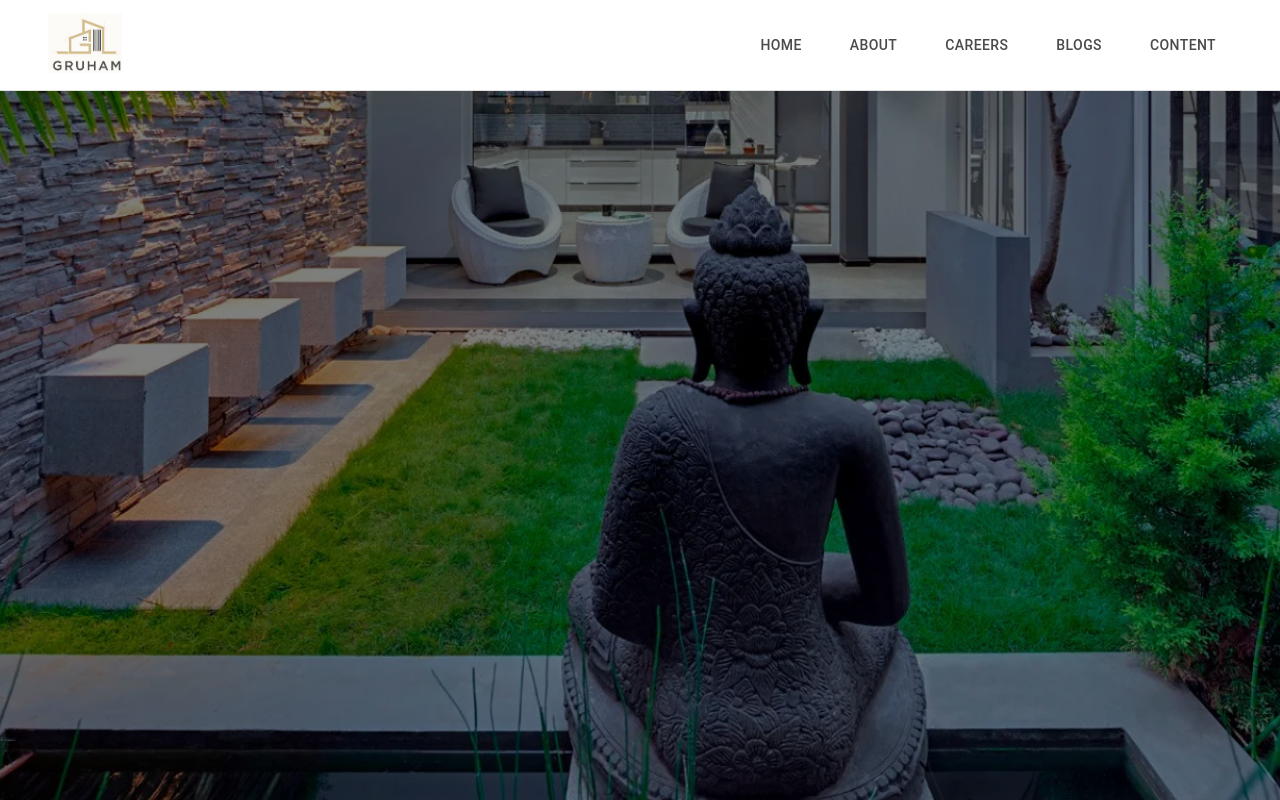
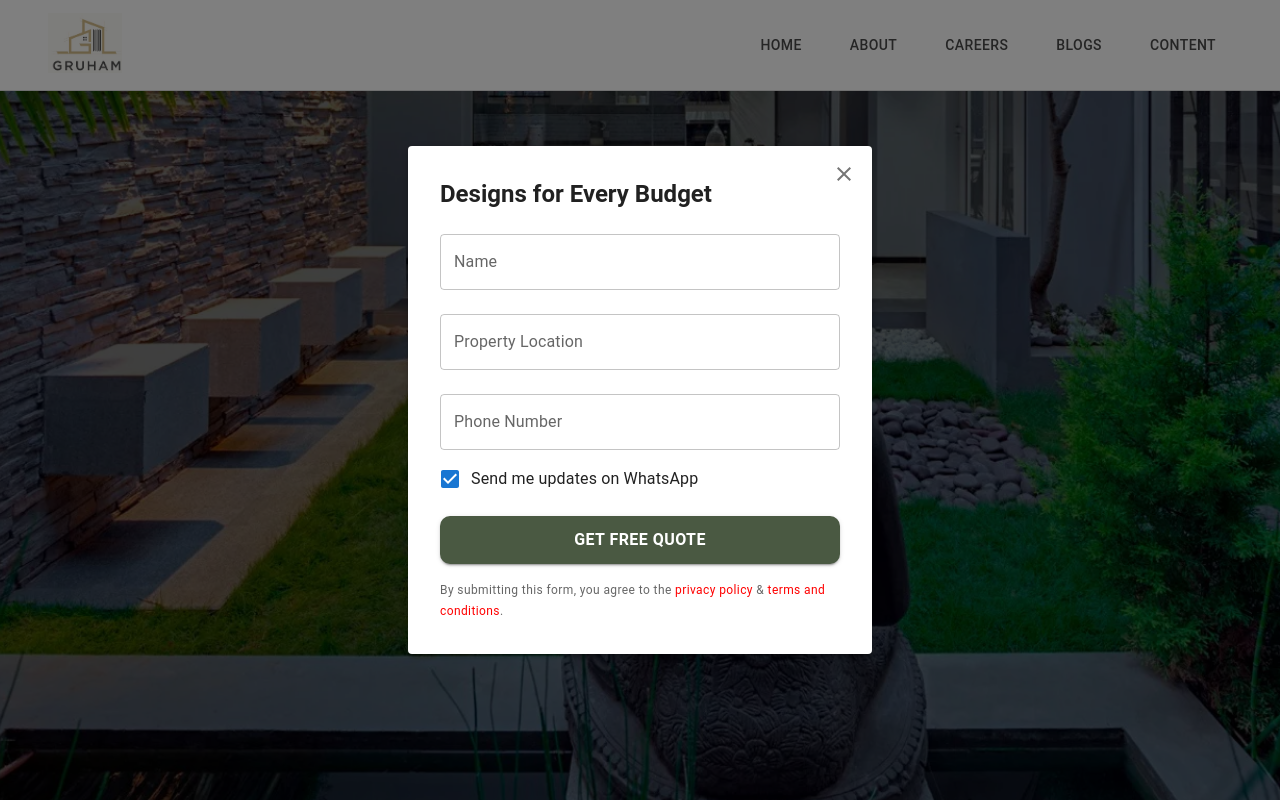
Before and after one commit to Rudreshcg/gruham-construction, a React (Vite) app: page / in a window 1280 px wide. Shown: the top 800 px of the page. Built offline with nearby package versions, Linux system fonts and the light colour scheme.

Commit message:
Added auto pop up

```diff
--- /dev/null
+++ b/src/components/Home/ContactModal.jsx
@@ -0,0 +1,174 @@
+import React, { useState, useEffect } from "react";
+import {
+    Button,
+    Box,
+    Paper,
+    IconButton,
+    Checkbox,
+    TextField,
+    FormControlLabel,
+    Typography,
+} from "@mui/material";
+import CloseIcon from "@mui/icons-material/Close";
+
+import { motion } from "framer-motion";
+import { SlideLeft, SlideUp } from "../../animation/animate";
+import { styled } from "@mui/system";
+
+const StyledPaper = styled(Paper)(({ theme }) => ({
+    padding: theme.spacing(4),
+    maxWidth: 400,
+    margin: "auto",
+    borderRadius: theme.shape.borderRadius,
+    backgroundColor: "white", // Form background is white
+    position: "relative",
+    [theme.breakpoints.down("sm")]: {
+        padding: theme.spacing(2), // Smaller padding for mobile view
+    },
+}));
+
+const ContactModal = ({ open, setOpen }) => {
+    const handleClose = () => {
+        setOpen(false);
+    };
+
+    if (!open) {
+        return null;
+    }
+    return (
+        <Box
+            component={motion.div}
+            variants={SlideUp(0.8)}
+            initial="initial"
+            animate="animate"
+            sx={{
+                position: "fixed",
+                top: 0,
+                left: 0,
+                width: "100%",
+                height: "100%",
+                bgcolor: "rgba(0, 0, 0, 0.5)", // Dim background
+                zIndex: 1100,
+                display: "flex",
+                justifyContent: "center",
+                alignItems: "center",
+                px: { xs: 2, sm: 0 }, // Padding for smaller screens
+            }}
+        >
+            <StyledPaper elevation={3}>
+                <IconButton
+                    onClick={handleClose}
+                    sx={{
+                        position: "absolute",
+                        top: 8,
+                        right: 8,
+                    }}
+                >
+                    <CloseIcon />
+                </IconButton>
+                <Typography
+                    variant="h5"
+                    fontWeight="bold"
+                    gutterBottom
+                    sx={{ fontSize: { xs: "1.25rem", sm: "1.5rem" } }} // Responsive font size
+                >
+                    Designs for Every Budget
+                </Typography>
+                <motion.div variants={SlideUp(0.8)}>
+                    <TextField
+                        fullWidth
+                        label="Name"
+                        variant="outlined"
+                        margin="normal"
+                        sx={{
+                            bgcolor: "rgba(255, 255, 255, 0.8)",
+                            fontSize: { xs: "0.875rem", sm: "1rem" },
+                        }}
+                    />
+                </motion.div>
+                <motion.div variants={SlideUp(1)}>
+                    <TextField
+                        fullWidth
+                        label="Property Location"
+                        variant="outlined"
+                        margin="normal"
+                        sx={{
+                            bgcolor: "rgba(255, 255, 255, 0.8)",
+                            fontSize: { xs: "0.875rem", sm: "1rem" },
+                        }}
+                    />
+                </motion.div>
+                <motion.div variants={SlideUp(1.2)}>
+                    <TextField
+                        fullWidth
+                        label="Phone Number"
+                        variant="outlined"
+                        margin="normal"
+                        sx={{
+                            bgcolor: "rgba(255, 255, 255, 0.8)",
+                            fontSize: { xs: "0.875rem", sm: "1rem" },
+                        }}
+                    />
+                </motion.div>
+                <motion.div variants={SlideUp(1.4)}>
+                    <FormControlLabel
+                        control={<Checkbox defaultChecked />}
+                        label="Send me updates on WhatsApp"
+                        sx={{ fontSize: { xs: "0.75rem", sm: "1rem" } }}
+                    />
+                </motion.div>
+                <motion.div variants={SlideUp(1.6)}>
+                    <Button
+                        variant="contained"
+                        fullWidth
+                        sx={{
+                            bgcolor: "#4a5942",
+                            my: 2,
+                            fontWeight: "bold",
+                            p: "10px 16px",
+                            borderRadius: "10px",
+                            fontSize: { xs: "0.875rem", sm: "1rem" },
+                        }}
+                    >
+                        GET FREE QUOTE
+                    </Button>
+                </motion.div>
+                <motion.div variants={SlideUp(1.8)}>
+                    <Typography
+                        variant="caption"
+                        color="textSecondary"
+                        sx={{
+                            mt: 2,
+                            fontSize: { xs: "0.625rem", sm: "0.75rem" }, // Adjust font size for mobile
+                        }}
+                    >
+                        By submitting this form, you agree to the{" "}
+                        <a
+                            href="/privacy-policy"
+                            style={{
+                                textDecoration: "none",
+                                color: "red",
+                            }}
+                        >
+                            privacy policy
+                        </a>{" "}
+                        &{" "}
+                        <a
+                            href="/terms"
+                            style={{
+                                textDecoration: "none",
+                                color: "red",
+                            }}
+                        >
+                            terms and conditions
+                        </a>
+                        .
+                    </Typography>
+                </motion.div>
+            </StyledPaper>
+        </Box>
+    )
+}
+
+
+export default ContactModal
--- a/src/components/WhyGruham/WhyGruham.jsx
+++ b/src/components/WhyGruham/WhyGruham.jsx
@@ -1,8 +1,10 @@
-import { Box, Grid2, styled, Typography } from "@mui/material";
+import React, { useState, useEffect, useRef } from "react";
+import { Box, Grid, styled, Typography } from "@mui/material";
 import "../WhyGruham/WhyGruham.css";
 import openBook from "../../assets/images/SVGIcons/OpenBookIcon.svg";
 import StarHeadHuman from "../../assets/images/SVGIcons/StarHeadHuman.svg";
 import NestedHumans from "../../assets/images/SVGIcons/NestedHumans.svg";
+import ContactModal from "../Home/ContactModal";
 
 export const FlexBox = styled("div")(({ theme }) => ({
   display: "flex",
@@ -26,27 +28,54 @@ const contentWhyArr = [
   {
     icon: NestedHumans,
     header: "Experienced Project Managers",
-    description: "25+ high end homes executed to perfection",
+    description: "25+ high-end homes executed to perfection",
   },
 ];
 
 const WhyGruham = () => {
+  const [open, setOpen] = useState(false);
+  const [hasOpened, setHasOpened] = useState(false);
+  const sectionRef = useRef(null);
+
+  useEffect(() => {
+    const observer = new IntersectionObserver(
+      (entries) => {
+        if (entries[0].isIntersecting && !hasOpened) {
+          setOpen(true);
+          setHasOpened(true);
+        }
+      },
+      { threshold: 0.5 }
+    );
+
+    if (sectionRef.current) {
+      observer.observe(sectionRef.current);
+    }
+
+    return () => {
+      if (sectionRef.current) {
+        observer.unobserve(sectionRef.current);
+      }
+    };
+  }, [hasOpened]);
+
   return (
-    <FlexBox>
+    <FlexBox ref={sectionRef}>
+      <ContactModal open={open} setOpen={setOpen} />
       <Typography className="luxury-text" variant="H1">
         Why Gruham?
       </Typography>
-      <Grid2 container>
-        {contentWhyArr.map((content) => (
-          <Grid2>
+      <Grid container spacing={2}>
+        {contentWhyArr.map((content, index) => (
+          <Grid item xs={12} sm={6} md={4} key={index}>
             <FlexBox>
-              <img src={content.icon} />
+              <img src={content.icon} alt={content.header} />
               <div className="header-text">{content.header}</div>
               <div className="description-text">{content.description}</div>
             </FlexBox>
-          </Grid2>
+          </Grid>
         ))}
-      </Grid2>
+      </Grid>
     </FlexBox>
   );
 };
```
